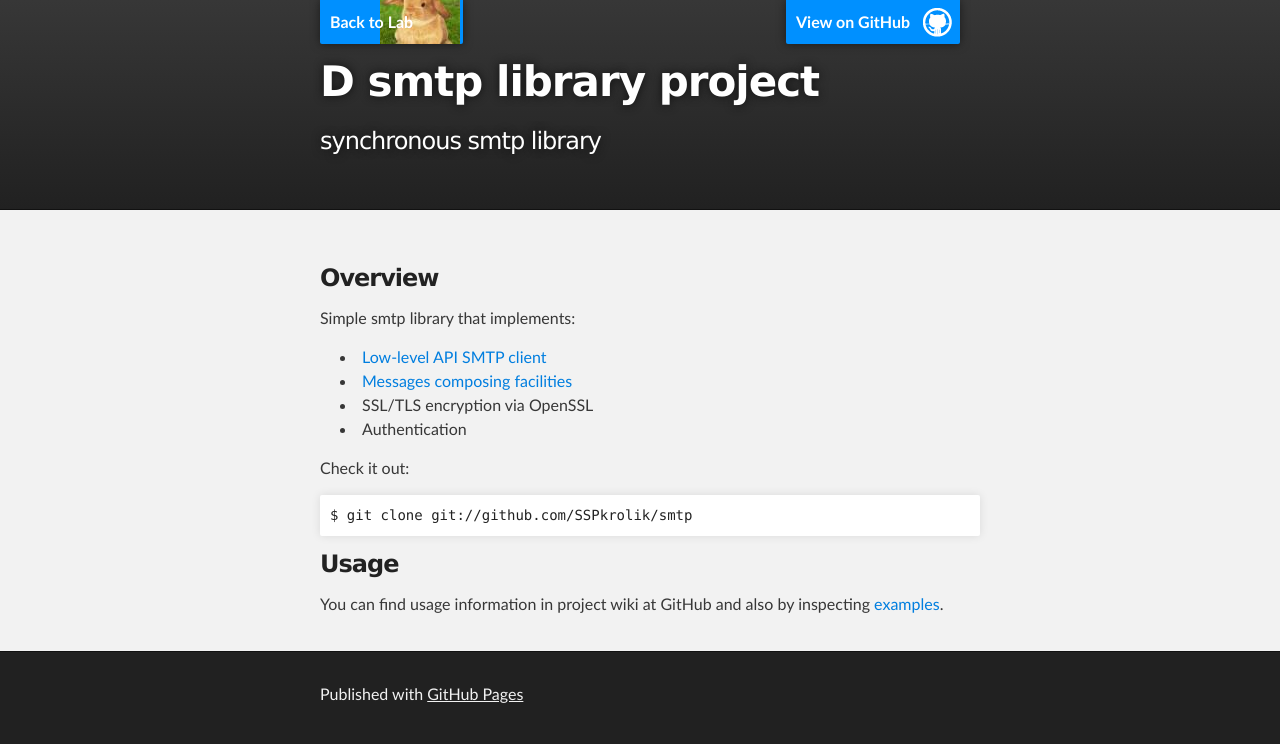
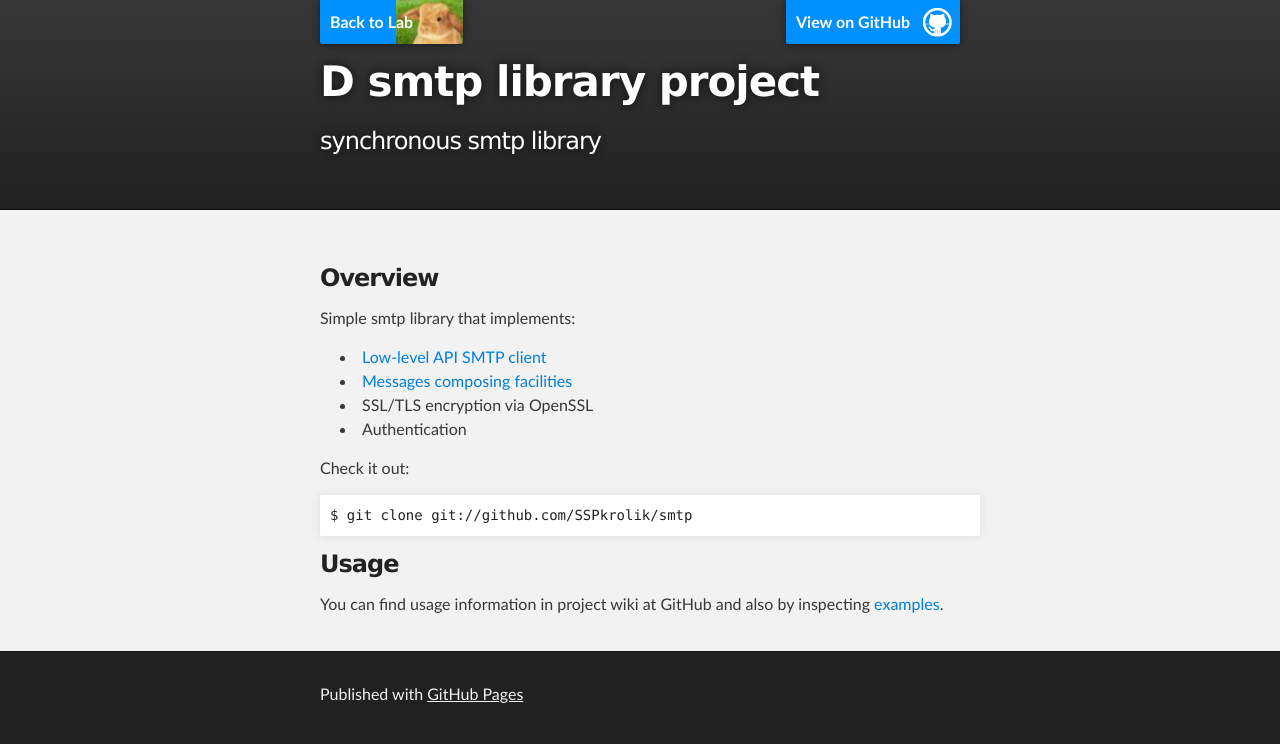
Before and after one commit to SSPkrolik/smtp, a plain HTML site: page index.html in a window 1280 px wide. Drawn offline with Linux system fonts and the light colour scheme.

Commit message:
fixed logo positioning

```diff
--- a/stylesheets/stylesheet.css
+++ b/stylesheets/stylesheet.css
@@ -292,7 +292,7 @@ Full-Width Styles
   z-index: 10;
   padding: 10px 50px 10px 10px;
   color: #fff;
-  background: url('../images/logo.jpeg') #0090ff no-repeat 95% 50%;
+  background: url('../images/logo.jpeg') #0090ff no-repeat 120% 10%;
   font-weight: 700;
   box-shadow: 0 0 10px rgba(0,0,0,.5);
   border-bottom-left-radius: 2px;
```
